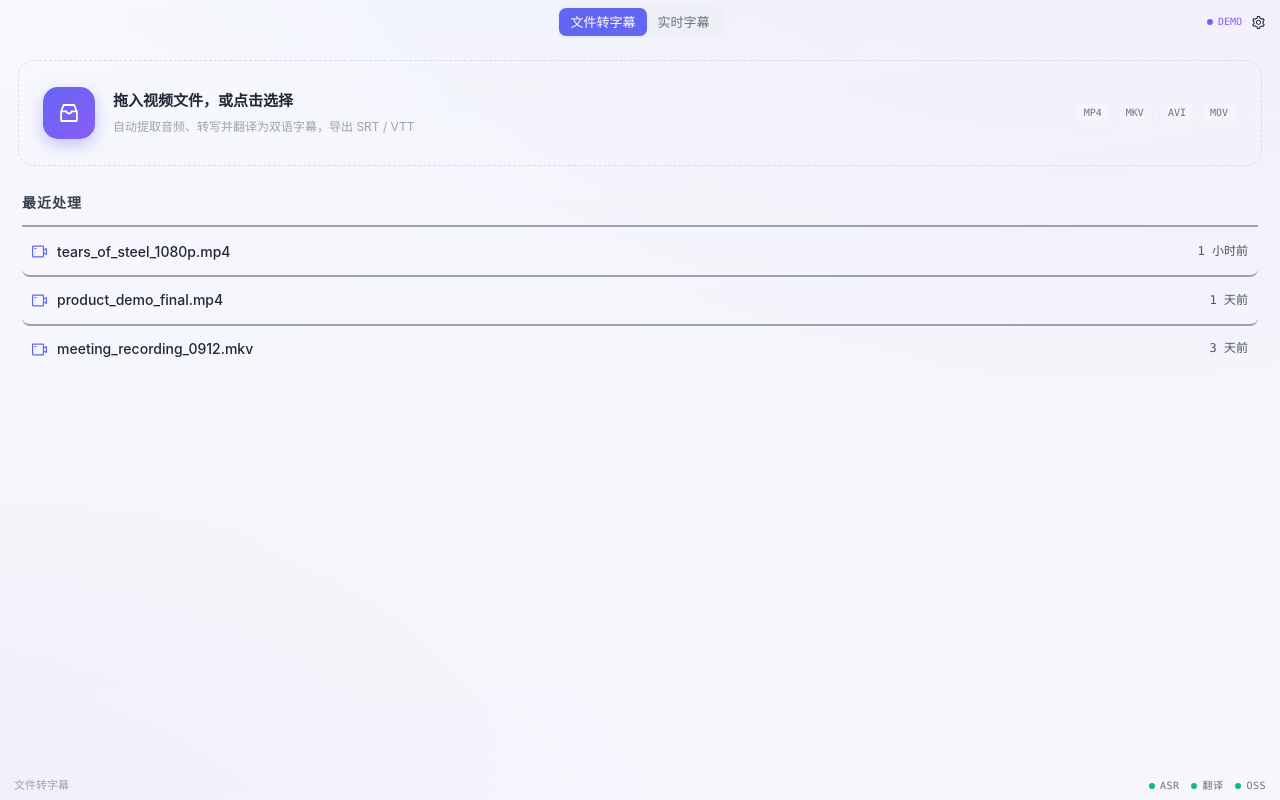
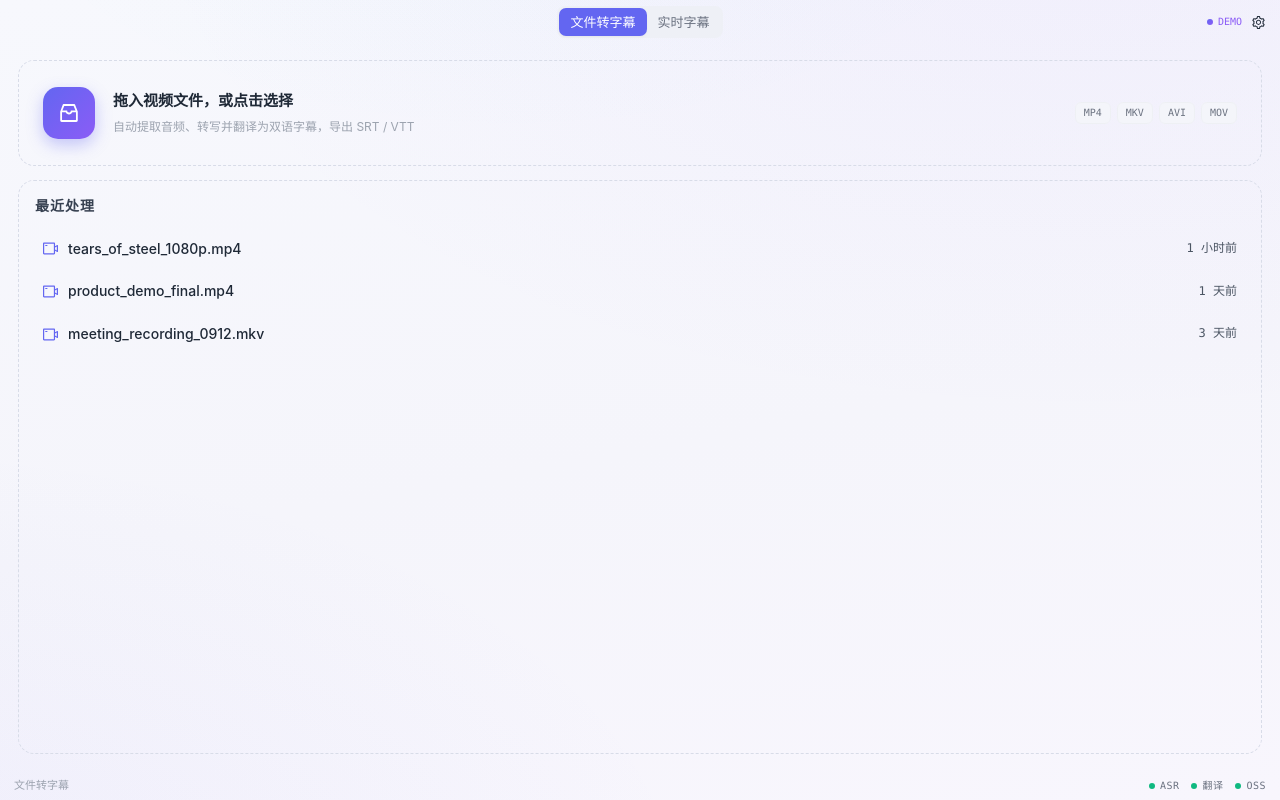
Before and after one commit to usongon/pick-up-sound-text, a React (Vite) app in the folder src-ui/: page / in a window 1280 px wide. Built offline with nearby package versions, Linux system fonts and the light colour scheme.

Commit message:
fix(ui): 最近处理改虚线框区域——和拖放卡呼应，去掉行底分隔线

```diff
--- a/src-ui/src/views/FilePage.tsx
+++ b/src-ui/src/views/FilePage.tsx
@@ -237,7 +237,16 @@ export default function FilePage({ active }: { active: boolean }) {
           </div>
 
           {recentTasks.length > 0 && (
-            <div style={{ flex: 1, minHeight: 0, overflowY: "auto", padding: "0 4px" }}>
+            <div
+              style={{
+                flex: 1,
+                minHeight: 0,
+                overflowY: "auto",
+                border: "1.5px dashed #d8dce8",
+                borderRadius: 16,
+                padding: "14px 16px",
+              }}
+            >
               <div
                 className="mono"
                 style={{
@@ -245,14 +254,12 @@ export default function FilePage({ active }: { active: boolean }) {
                   fontWeight: 600,
                   letterSpacing: 1,
                   color: "#374151",
-                  padding: "12px 0 10px",
-                  borderBottom: "2px solid #9ca3af",
-                  marginBottom: 2,
+                  paddingBottom: 10,
                 }}
               >
                 最近处理
               </div>
-              {recentTasks.map((rt, i) => (
+              {recentTasks.map((rt) => (
                 <div
                   key={rt.task_id}
                   role="button"
@@ -265,13 +272,9 @@ export default function FilePage({ active }: { active: boolean }) {
                     display: "flex",
                     alignItems: "center",
                     gap: 10,
-                    padding: "12px 10px",
+                    padding: "10px 8px",
                     borderRadius: 8,
                     cursor: "pointer",
-                    borderBottom:
-                      i < recentTasks.length - 1
-                        ? "2px solid #9ca3af"
-                        : "none",
                     transition: "background 0.15s ease",
                   }}
                   onMouseEnter={(e) => {
```
